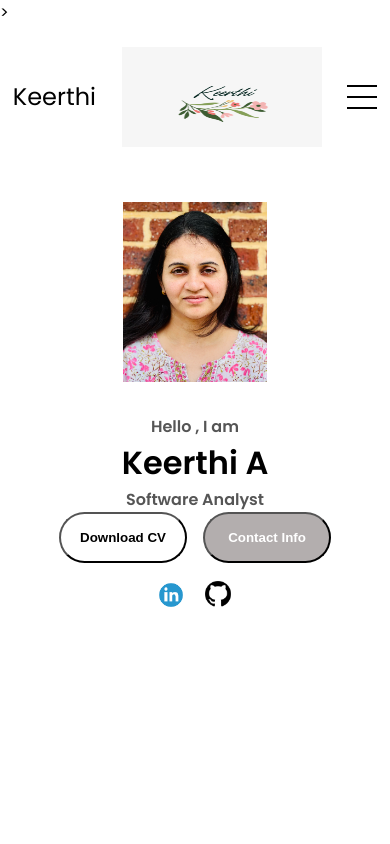
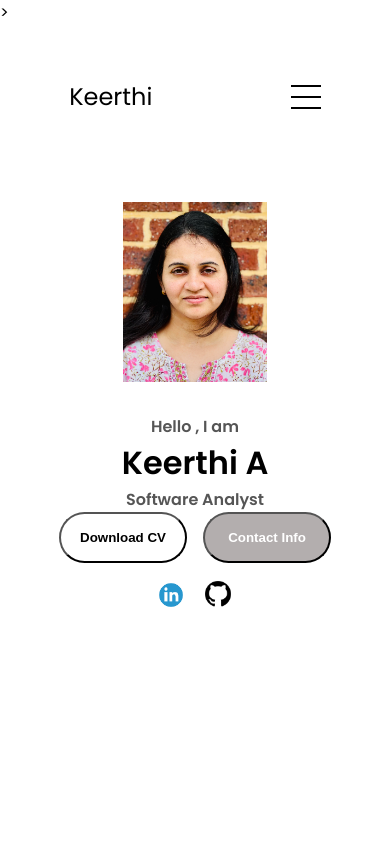
Before and after one commit to mkeerthiasm/keerthiayala.github.io, a plain HTML site: page index.html in a window 390 px wide. Shown: the top 844 px of the page. Drawn offline with Linux system fonts and the light colour scheme.

Commit message:
modified code for hamburger view in home screen

```diff
--- a/index.html
+++ b/index.html
@@ -27,7 +27,6 @@
     </nav>
     <nav id="hamburger-nav">
         <div class="logo" >Keerthi</div>
-          <img src="Images/logo.png" alt="Keerthi logo" width="200" height="100">
 
         <div class="hamburger-menu">
             <div class="hamburger-icon" onclick="toggleMenu()">
```
Also changed, not shown: 1 other file.
